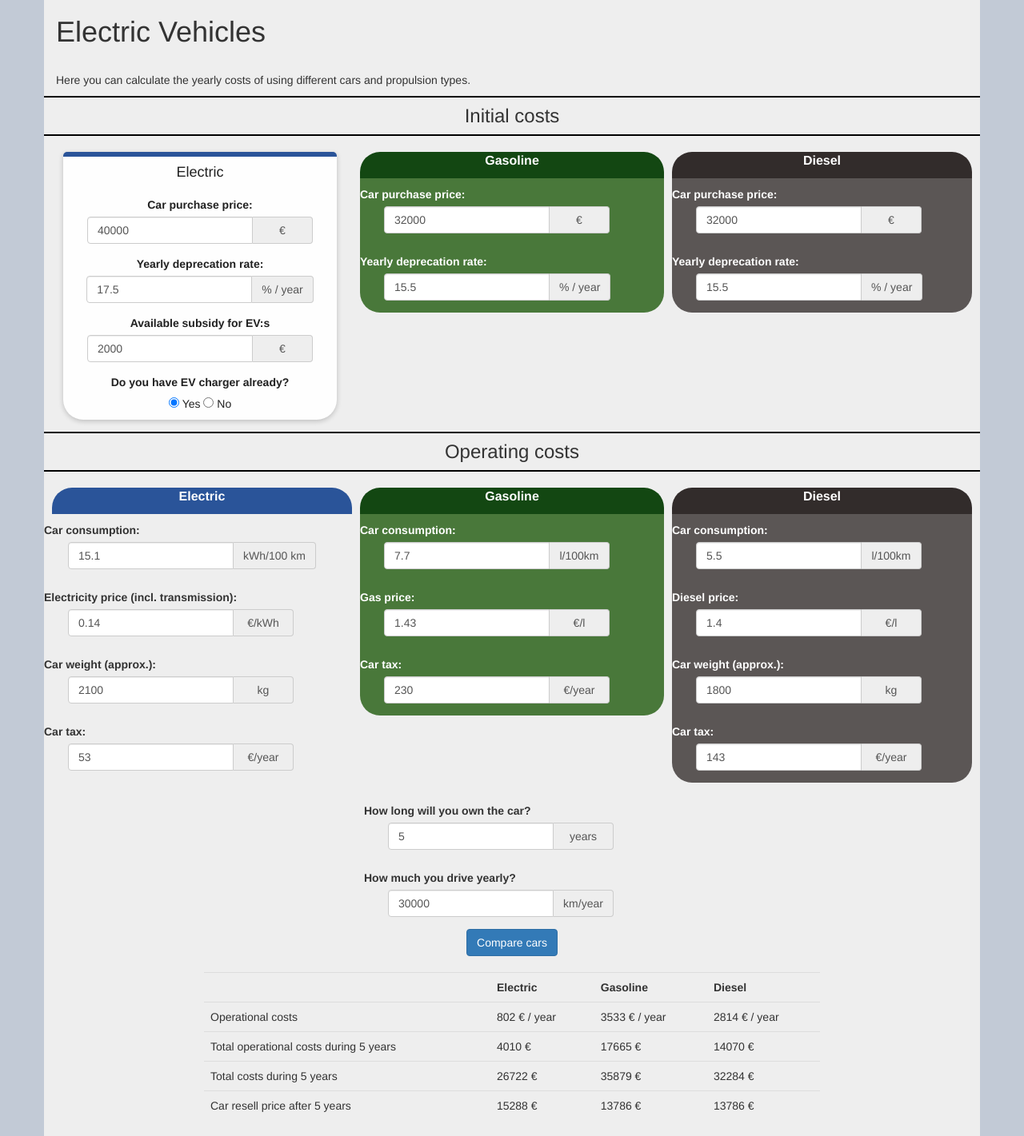
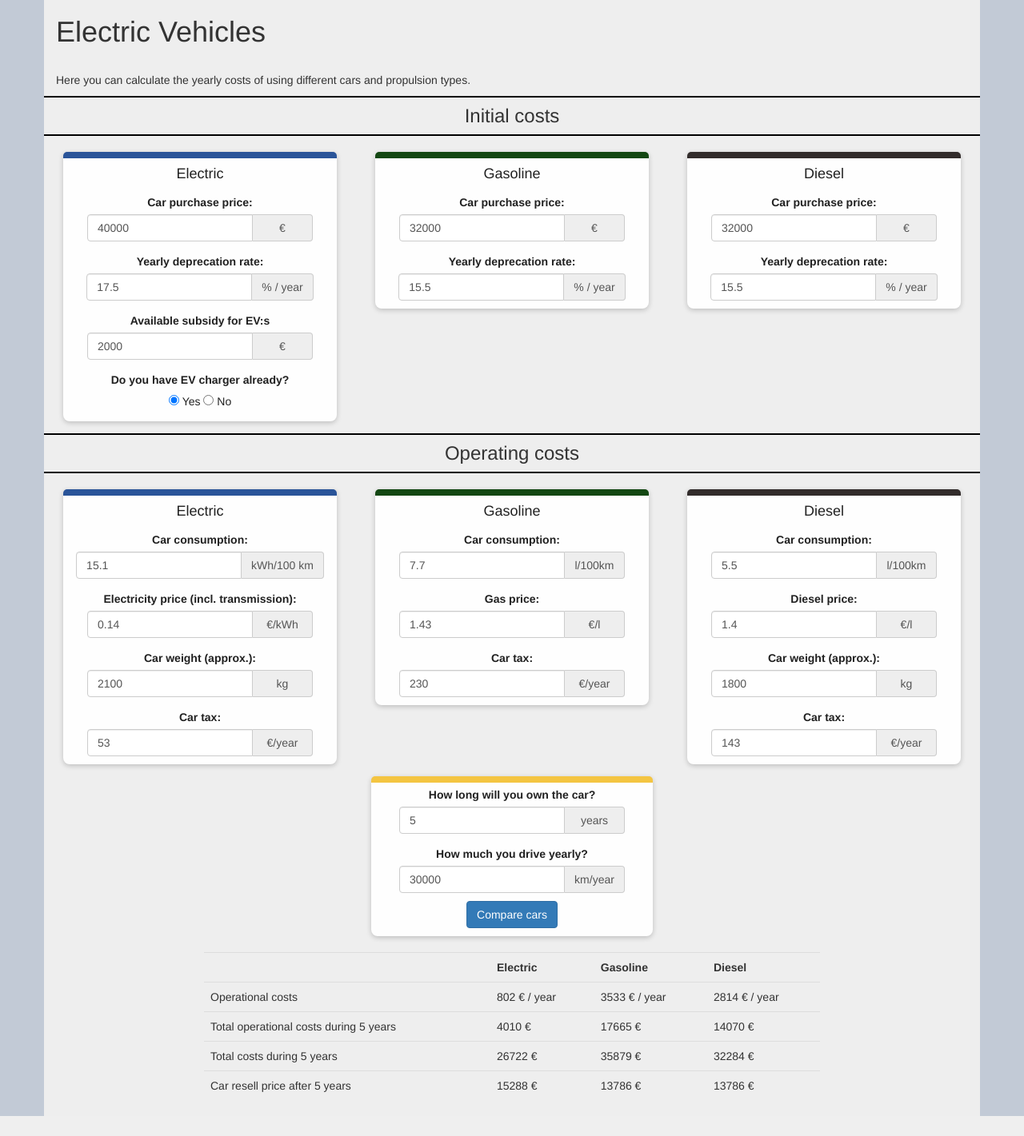
Before and after one commit to Zigelzi/laturel-web, a Flask app: page /cars in a window 1280 px wide. Shown: the part 53-1474 px from the top of the page at 80% size. After the commit the page ends 1449 px from the top, so only its background shows below. Run offline with Flask 2, Linux system fonts and the light colour scheme; some libraries are stand-ins or nearby versions.

Commit message:
Form box formatting

```diff
--- a/static/css/styles.css
+++ b/static/css/styles.css
@@ -8,6 +8,7 @@
 	color: inherit;
 	font-size: 42px;
 	}
+
 .nav-div-styling {
 	float: none;
 	margin: 0 auto;
@@ -17,42 +18,37 @@
 	color: white !important;
 	font-size: 14px;
 	}
+
 .body-div {
 	background-color: #eeeeee;
 	}
+
 .body-bg-color {
 	background-color: #c2cad6
 }
+
 .body-p-paddings {
-
 	padding-top: 20px;
 }
+
 .btn-wrap {
 	white-space: normal;
 	max-width: 300px;
 	word-wrap:  break-word;
 }
+
 .form-textbox {
 	max-width: 300px
 }
-.col-centered{
-	float:none;
-	margin:0 auto;
-}
-.form-margins{
-	margin-left: 30px;
-	margin-right: 30px;
-	margin-bottom: 15px;
-}
+
 .label-margin{
-	margin-top: 10px;
+	margin-top: 5px;
 }
 
 .input-margins{
 	margin-left: auto;
 	margin-right: auto;
-	margin-bottom: 5px;
-
+	margin-bottom: 10px;
 }
 
 .header-split{
@@ -60,76 +56,42 @@
 	border-bottom: 2px solid black;
 	margin-bottom: 20px;
 }
+
 .header-margin{
 	margin-top:10px;
 	margin-bottom: 10px;
 }
+
 .addon-width{
 	width: 75px;
 }
 
-.e-header{
-	background-color: #2a5499;
-	font-weight: 600;
-	font-size: 16px;
-	color: #ffffff;
-	border-top-left-radius: 25px;
-	border-top-right-radius: 25px;
-	margin-left: -5px;
-	margin-right: -10px;
-}
-
 .form-box{
 	background-color: #fefefe ;
-	border-top: 6px solid #2a5499;
 	border-top-left-radius: 5px ;
 	border-top-right-radius: 5px ;
 	box-shadow: 0 2px 6px 0 hsla(0, 0%, 0%, 0.2);
-	border-bottom-left-radius: 25px;
-	border-bottom-right-radius: 25px;
+	border-bottom-left-radius: 8px;
+	border-bottom-right-radius: 8px;
 	color: hsl(0, 0%, 13%);
 	display: inline-block;
 	width: 95%;
 }
 
-.g-header{
-	background-color: #134712;
-	font-weight: 600;
-	font-size: 16px;
-	color: #ffffff;
-	border-top-left-radius: 25px;
-	border-top-right-radius: 25px;
-	margin-left: -10px;
-	margin-right: -10px;
+.e-top{
+	border-top: 8px solid #2a5499;
 }
 
-.g-box{
-	background-color:#49783a;
-	border-bottom-left-radius: 25px;
-	border-bottom-right-radius: 25px;
-	color: #ffffff;
-	margin-left: -10px;
-	margin-right: -10px;
+.g-top{
+	border-top: 8px solid #134712;
 }
 
-.d-header{
-	background-color: #322c2b;
-	font-weight: 600;
-	font-size: 16px;
-	color: #ffffff;
-	border-top-left-radius: 25px;
-	border-top-right-radius: 25px;
-	margin-left: -10px;
-	margin-right: -5px;
+.d-top{
+	border-top: 8px solid #322c2b;
 }
 
-.d-box{
-	background-color:#5b5655;
-	border-bottom-left-radius: 25px;
-	border-bottom-right-radius: 25px;
-	color: #ffffff;
-	margin-left: -10px;
-	margin-right: -5px;
+.general-top{
+	border-top: 8px solid #f4c542;
 }
 
 .box-header{
--- a/templates/cars.html
+++ b/templates/cars.html
@@ -24,7 +24,7 @@
 					<div class="col-lg-4 text-center form-group">
 
 
-						<div class="row form-box">
+						<div class="row form-box e-top">
 							<div class="box-header">
 								<h4>Electric</h4>
 							</div>
@@ -66,16 +66,14 @@
 					</div>
 
 					<!-- Gasoline initial costs -->
-					<div class="col-lg-4 text-left form-group">
-
-						<div class="row g-header text-center">
-							<p>Gasoline</p>
+					<div class="col-lg-4 text-center form-group">
+						<div class="row form-box g-top">
+							<div class="box-header">
+								<h4>Gasoline</h4>
 							</div>
-
-						<div class="row g-box">
 							{{ gform.gcarprice.label(class="form-control-label label-margin") }}
 							<br>
-							<div class="input-group form-margins">
+							<div class="input-group input-margins">
 							{{ gform.gcarprice(class="form-control") }}
 								<div class="input-group-addon addon-width">
 									€
@@ -83,7 +81,7 @@
 							</div>
 							{{ gform.gdepr.label(class="form-control-label label-margin") }}
 							<br>
-							<div class="input-group form-margins">
+							<div class="input-group input-margins">
 							{{ gform.gdepr(class="form-control") }}
 								<div class="input-group-addon addon-width">
 									% / year
@@ -93,14 +91,14 @@
 					</div>
 
 					<!-- Diesel initial costs -->
-					<div class="col-lg-4 text-left">
-						<div class="row d-header text-center">
-						<p>Diesel</p>
+					<div class="col-lg-4 text-center form-group">
+						<div class="row form-box d-top">
+							<div class="box-header">
+								<h4>Diesel</h4>
 							</div>
-						<div class="row d-box">
 							{{ dform.dcarprice.label(class="form-control-label label-margin") }}
 							<br>
-							<div class="input-group form-margins">
+							<div class="input-group input-margins">
 							{{ dform.dcarprice(class="form-control") }}
 								<div class="input-group-addon addon-width">
 									€
@@ -108,7 +106,7 @@
 							</div>
 							{{ dform.ddepr.label(class="form-control-label label-margin") }}
 							<br>
-							<div class="input-group form-margins">
+							<div class="input-group input-margins">
 							{{ dform.ddepr(class="form-control") }}
 								<div class="input-group-addon addon-width">
 									% / year
@@ -123,16 +121,17 @@
 						<h3 class="header-margin">Operating costs</h3>
 					</div>
 				</div>
+
 				<div class="row">
 					<!-- EV operational costs section -->
-					<div class="col-lg-4 text-left form-group">
-						<div class="row text-center e-header">
-							<p>Electric</p>
+					<div class="col-lg-4 text-center form-group">
+						<div class="row form-box e-top">
+							<div class="box-header">
+								<h4>Electric</h4>
 							</div>
-						<div class="row e-box">
 							{{ eform.econsumption.label(class="form-control-label label-margin") }}
 							<br>
-							<div class="input-group form-margins">
+							<div class="input-group input-margins">
 							{{ eform.econsumption(class="form-control") }}
 								<div class="input-group-addon addon-width">
 									kWh/100 km
@@ -140,7 +139,7 @@
 							</div>
 							{{ eform.eprice.label(class="form-control-label label-margin") }}
 							<br>
-							<div class="input-group form-margins">
+							<div class="input-group input-margins">
 							{{ eform.eprice(class="form-control") }}
 								<div class="input-group-addon addon-width">
 									€/kWh
@@ -148,14 +147,14 @@
 							</div>
 							{{ eform.eweight.label(class="form-control-label label-margin") }}
 							<br>
-							<div class="input-group form-margins">
+							<div class="input-group input-margins">
 							{{ eform.eweight(class="form-control") }}
 								<div class="input-group-addon addon-width">
 									kg
 								</div>
 							</div>
 							{{ eform.etax.label(class="form-control-label label-margin") }}<br>
-							<div class="input-group form-margins">
+							<div class="input-group input-margins">
 							{{ eform.etax(class="form-control") }}
 								<div class="input-group-addon addon-width">
 									€/year
@@ -166,14 +165,14 @@
 					</div>
 
 					<!-- Gasoline operational costs section -->
-					<div class="col-lg-4 text-left form-group">
-						<div class="row text-center g-header">
-							<p>Gasoline</p>
+					<div class="col-lg-4 text-center form-group">
+						<div class="row form-box g-top">
+							<div class="box-header">
+								<h4>Gasoline</h4>
 							</div>
-						<div class="row g-box">
 							{{ gform.gconsumption.label(class="form-control-label label-margin") }}
 							<br>
-							<div class="input-group form-margins">
+							<div class="input-group input-margins">
 							{{ gform.gconsumption(class="form-control") }}
 								<div class="input-group-addon addon-width">
 									l/100km
@@ -181,7 +180,7 @@
 							</div>
 							{{ gform.gprice.label(class="form-control-label label-margin") }}
 							<br>
-							<div class="input-group form-margins">
+							<div class="input-group input-margins">
 							{{ gform.gprice(class="form-control") }}
 								<div class="input-group-addon addon-width">
 									€/l
@@ -189,7 +188,7 @@
 							</div>
 							{{ gform.gtax.label(class="form-control-label label-margin") }}
 							<br>
-							<div class="input-group form-margins">
+							<div class="input-group input-margins">
 							{{ gform.gtax(class="form-control") }}
 								<div class="input-group-addon addon-width">
 									€/year
@@ -199,14 +198,14 @@
 					</div>
 
 					<!-- Diesel operational costs section -->
-					<div class="col-lg-4 text-left form-group">
-						<div class="row text-center d-header">
-							<p>Diesel</p>
+					<div class="col-lg-4 text-center form-group">
+						<div class="row form-box d-top">
+							<div class="box-header">
+								<h4>Diesel</h4>
 							</div>
-						<div class="row d-box">
 							{{ dform.dconsumption.label(class="form-control-label label-margin") }}
 							<br>
-							<div class="input-group form-margins">
+							<div class="input-group input-margins">
 							{{ dform.dconsumption(class="form-control") }}
 								<div class="input-group-addon addon-width">
 									l/100km
@@ -214,7 +213,7 @@
 							</div>
 							{{ dform.dprice.label(class="form-control-label label-margin") }}
 							<br>
-							<div class="input-group form-margins">
+							<div class="input-group input-margins">
 							{{ dform.dprice(class="form-control") }}
 								<div class="input-group-addon addon-width">
 									€/l
@@ -222,7 +221,7 @@
 							</div>
 							{{ dform.dweight.label(class="form-control-label label-margin") }}
 							<br>
-							<div class="input-group form-margins">
+							<div class="input-group input-margins">
 							{{ dform.dweight(class="form-control") }}
 								<div class="input-group-addon addon-width">
 									kg
@@ -230,7 +229,7 @@
 							</div>
 							{{ dform.dtax.label(class="form-control-label label-margin") }}
 							<br>
-							<div class="input-group form-margins">
+							<div class="input-group input-margins">
 							{{ dform.dtax(class="form-control") }}
 								<div class="input-group-addon addon-width">
 									€/year
@@ -238,12 +237,14 @@
 							</div>
 						</div>
 					</div>
+
+				<!-- General information form -->
 				<div class="row">
-					<div class="col-lg-4 col-lg-offset-4 form-group" style="margin-bottom: 20px">
-
+					<div class="col-lg-4 col-lg-offset-4 form-group text-center" style="margin-bottom: 20px">
+						<div class="form-box general-top">
 							{{ kmform.owntime.label(class="form-control-label label-margin") }}
 							<br>
-						<div class="input-group form-margins">
+							<div class="input-group input-margins">
 							{{ kmform.owntime(class="form-control") }}
 							<div class="input-group-addon addon-width">
 									years
@@ -251,14 +252,15 @@
 							</div>
 							{{ kmform.drivekm.label(class="form-control-label label-margin") }}
 							<br>
-						<div class="input-group form-margins">
+							<div class="input-group input-margins">
 							{{ kmform.drivekm(class="form-control") }}
 							<div class="input-group-addon addon-width">
 									km/year
 								</div>
 							</div>
-						<div class="text-center">
+							<div class="text-center input-margins">
 							{{ kmform.submit(class="btn btn-primary") }}
+							</div>
 						</div>
 					</div>
 
```
Lines whose indentation alone changed are shown as unchanged.
